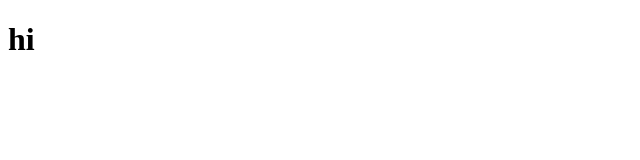
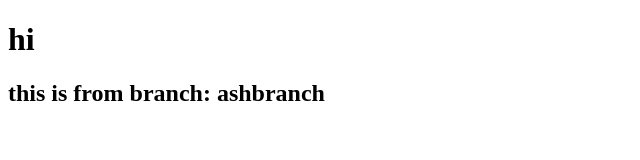
Before and after one commit to Ragib-Hasin-Muktadir/branchtest, a plain HTML site: page index.html in a window 1280 px wide. Shown: the whole page, without its empty margins (0-640 px from the left). Drawn offline with Linux system fonts and the light colour scheme.

Commit message:
ashbranch h2>this

```diff
--- a/index.html
+++ b/index.html
@@ -9,5 +9,10 @@
     <div class="branchmain">
       <h1>hi</h1>
     </div>
+
+    <div class="ashbranch">
+        <h2>this is from branch: ashbranch</h2>
+    </div>
+
   </body>
 </html>
```
